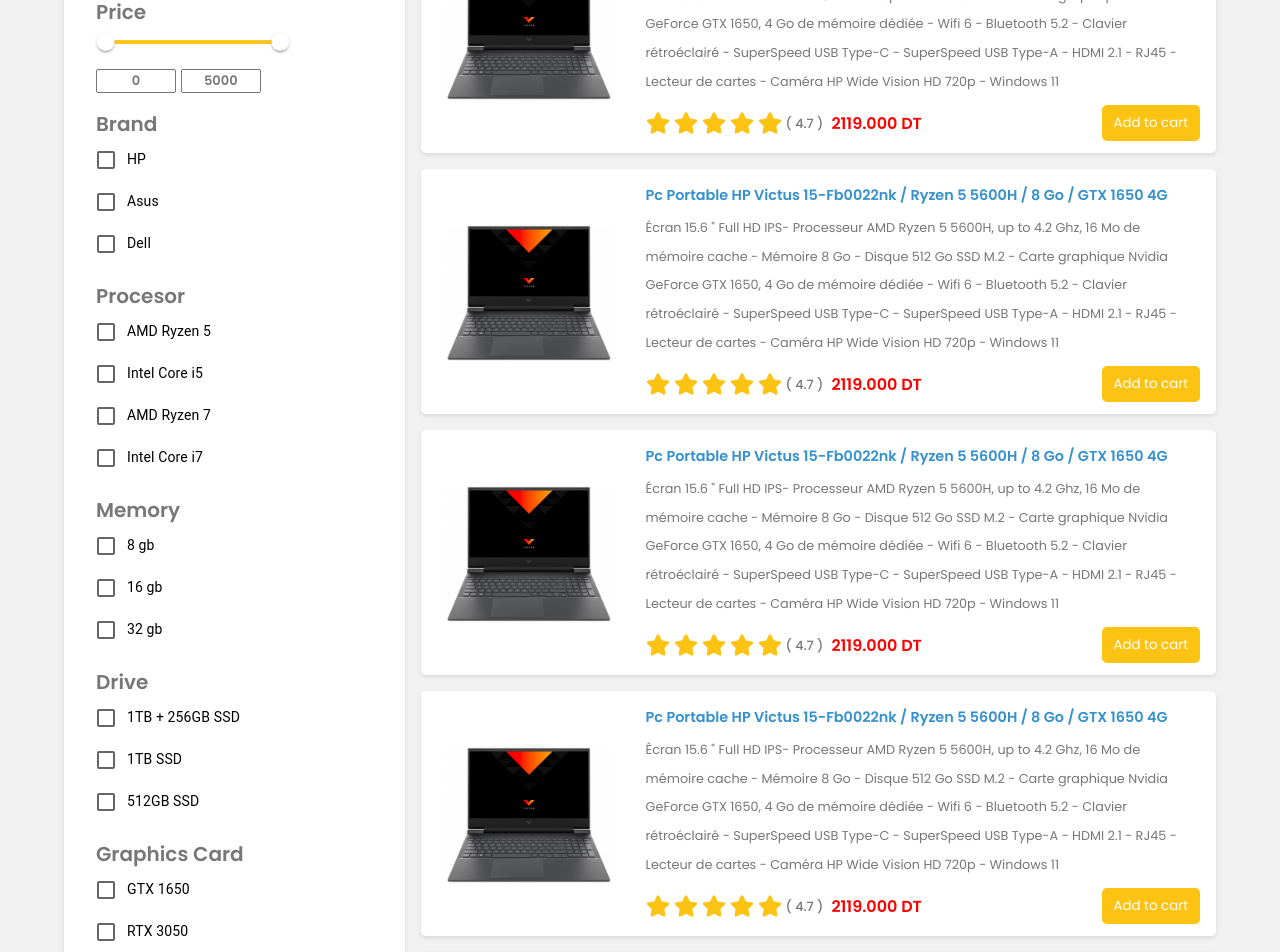
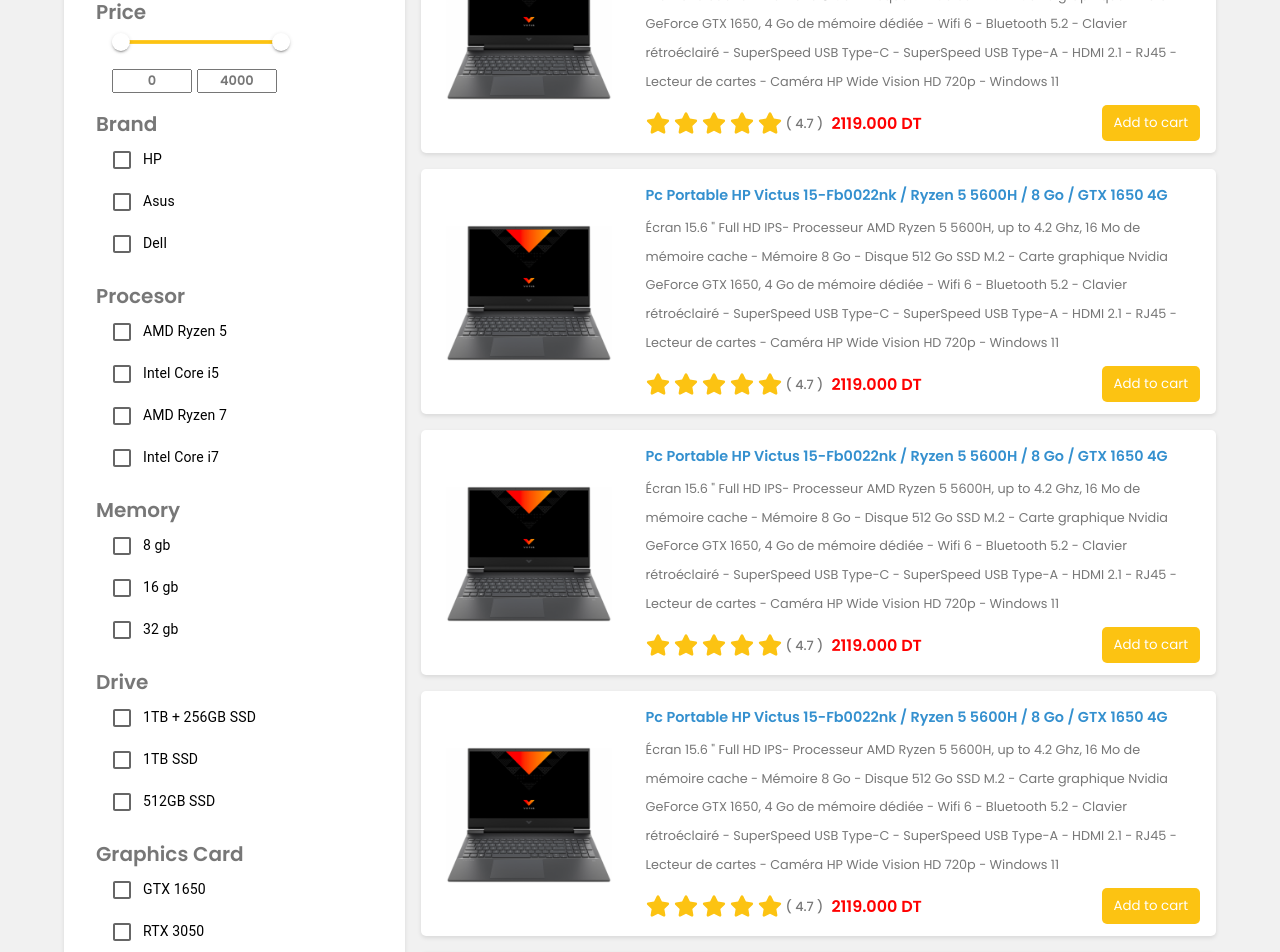
Before and after one commit to Dhia-Ben-Hamouda/Tunisia-Net-Clone-MERN-Typescript, a React (Vite) app in the folder client/: page /computers in a window 1280 px wide. Shown: the part 180-1132 px from the top of the page. Built offline with nearby package versions, Linux system fonts and the light colour scheme.

Commit message:
working on filtering

```diff
--- a/client/src/components/computers/DesktopFilter.tsx
+++ b/client/src/components/computers/DesktopFilter.tsx
@@ -1,8 +1,10 @@
 import React from "react";
 import { Checkbox, Slider } from "@mui/material";
 import { FormControlLabel, FormGroup } from "@mui/material";
+import { useState } from "react";
 
-export default function ({ priceRange, setPriceRange }: any) {
+export default function ({ params, setParams }: any) {
+    const [priceRange, setPriceRange] = useState<any>([0, 4000]);
 
     function handleFilters() {
 
@@ -26,25 +28,26 @@
                                 max={4000}
                                 value={priceRange}
                                 valueLabelDisplay="auto"
-                                onChange={(e,newValue) => { setPriceRange(newValue) }}
-                                onChangeCommitted={(e, newValue) => { setPriceRange(newValue) }}
+                                onChange={(e, newValue) => { setPriceRange(newValue) }}
+                                onChangeCommitted={(e, newValue) => { setParams({ ...params, price: newValue }) }}
                             />
                         </div>
                         <div className="price-inputs">
                             <input
                                 className="min"
                                 value={priceRange[0]}
-                                onChange={(e) => { setPriceRange([e.target.value , priceRange[1]]) }}
+                                onChange={(e) => { setPriceRange([e.target.value, priceRange[1]]) }}
                             />
                             <input
                                 className="max"
                                 value={priceRange[1]}
-                                onChange={() => { }} />
+                                onChange={(e) => { setPriceRange([priceRange[0], e.target.value]) }}
+                            />
                         </div>
                     </div>
                     <div className="brand">
                         <h1>Brand</h1>
-                        <FormGroup>
+                        <FormGroup className="group">
                             <FormControlLabel
                                 control={<Checkbox name="brand" value="HP" onChange={handleFilters} />}
                                 label="HP"
@@ -61,7 +64,7 @@
                     </div>
                     <div className="procesor">
                         <h1>Procesor</h1>
-                        <FormGroup>
+                        <FormGroup className="group">
                             <FormControlLabel
                                 control={<Checkbox name="procesor" value="ryzen5" onChange={handleFilters} />}
                                 label="AMD Ryzen 5"
@@ -82,7 +85,7 @@
                     </div>
                     <div className="memory">
                         <h1>Memory</h1>
-                        <FormGroup>
+                        <FormGroup className="group">
                             <FormControlLabel
                                 control={<Checkbox name="memory" value="8gb" onChange={handleFilters} />}
                                 label="8 gb"
@@ -99,7 +102,7 @@
                     </div>
                     <div className="drive">
                         <h1>Drive</h1>
-                        <FormGroup>
+                        <FormGroup className="group">
                             <FormControlLabel
                                 control={<Checkbox name="drive" value="1hdd+256ssd" onChange={handleFilters} />}
                                 label="1TB + 256GB SSD"
@@ -116,7 +119,7 @@
                     </div>
                     <div className="graphicsCard">
                         <h1>Graphics Card</h1>
-                        <FormGroup>
+                        <FormGroup className="group">
                             <FormControlLabel
                                 control={<Checkbox name="graphicsCard" value="gtx1650" onChange={handleFilters} />}
                                 label="GTX 1650"
--- a/client/src/pages/ComputersPage.tsx
+++ b/client/src/pages/ComputersPage.tsx
@@ -3,15 +3,23 @@
 import DesktopFilter from "../components/computers/DesktopFilter";
 import Product from "../components/Product";
 import Pagination from "../components/Pagination";
+import { useEffect } from "react";
 
 export default function () {
-    const [page, setPage] = useState(1);
-    const [numOfPages, setNumOfPages] = useState(5);
-    const [priceRange, setPriceRange] = useState([0, 5000]);
     const [params, setParams] = useState({
-        page,
-        priceRange
+        page:1,
+        numberOfPages:1,
+        price:[0,4000],
+        brand:[],
+        procesor:[],
+        storage:[],
+        memory:[],
+        graphicsCard:[]
     })
+
+    useEffect(()=>{
+        console.log(params);
+    } , [params]);
 
     return (
         <>
@@ -19,8 +27,8 @@
             <section id="computers">
                 <div className="wrapper">
                     <DesktopFilter
-                        priceRange={priceRange}
-                        setPriceRange={setPriceRange}
+                        params={params}
+                        setParams={setParams}
                     />
                     <div className="products">
                         <Product />
@@ -32,11 +40,11 @@
                     </div>
                 </div>
                 <div className="pagination">
-                    <Pagination
+                    {/* <Pagination
                         page={page}
                         pages={numOfPages}
                         setPage={setPage}
-                    />
+                    /> */}
                 </div>
             </section>
         </>
--- a/client/src/styles/_computers.scss
+++ b/client/src/styles/_computers.scss
@@ -51,6 +51,7 @@
                 .slider {
                   display: flex;
                   width: 70%;
+                  padding-left:1rem;
 
                   .s{
                     color:$primary !important;
@@ -78,6 +79,7 @@
                   display: flex;
                   justify-content: flex-start;
                   margin-top: 0px;
+                  padding-left:1rem;
 
                   input {
                     width: 80px;
@@ -103,6 +105,10 @@
                 display: flex;
                 flex-direction: column;
                 padding:2rem;
+
+                .group{
+                    padding-left:1rem;
+                }
 
                 h1{
                     color:$text;
```
